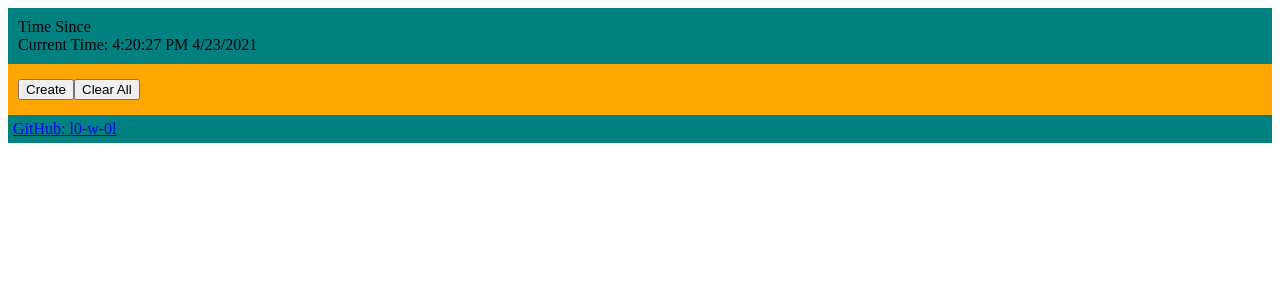
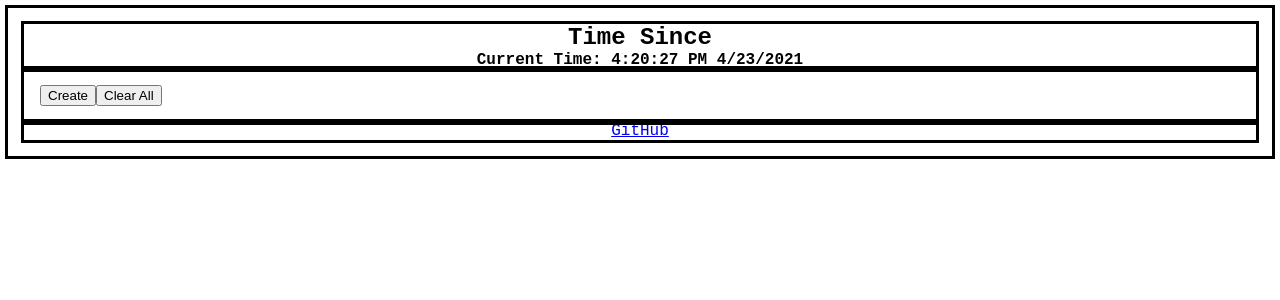
Before and after one commit to heinzja/angular-time-since, an Angular app: page / in a window 1280 px wide. Shown: the top 300 px of the page. Built offline with nearby package versions, Linux system fonts and the light colour scheme.

Commit message:
-- added global styling

```diff
--- a/src/app/app.component.scss
+++ b/src/app/app.component.scss
@@ -1,19 +1,19 @@
+@use "../styles.scss" as global;
+
 #root {
-  background: orange;
+  font-family: global.$global-font;
+  font-size: global.$global-font-size;
+  outline: global.$global-outline;
+  padding: global.$global-padding;
 }
 
 #header {
-  outline: 3px black;
-  margin-bottom: 5px;
-  padding: 10px;
-  background: teal;
-}
-#header-title {
-
+  outline: global.$global-outline;
 }
 
 #content {
-  padding: 10px;
+  outline: global.$global-outline;
+  padding: global.$global-padding;
 }
 
 #grid-container {
@@ -23,8 +23,6 @@
 }
 
 #footer {
-  outline: 3px black;
-  margin-top: 5px;
-  padding: 5px;
-  background: teal;
+  outline: global.$global-outline;
+  text-align: center;
 }
--- a/src/app/footer/footer.component.html
+++ b/src/app/footer/footer.component.html
@@ -1,5 +1,5 @@
 <div>
     <a href="https://github.com/l0-w-0l/angular-time-since">
-        GitHub: l0-w-0l
+        GitHub
     </a>
 </div>
--- a/src/app/header/header.component.html
+++ b/src/app/header/header.component.html
@@ -1,4 +1,4 @@
 <div id="root">
     <div id="header-title">Time Since</div>
-    <div style="width: 3px display right;">Current Time: {{todays_date}}</div>
+    <div id="current-time">Current Time: {{todays_date}}</div>
 </div>
--- a/src/app/header/header.component.scss
+++ b/src/app/header/header.component.scss
@@ -0,0 +1,13 @@
+#root {
+    text-align: center;
+    font-weight: bold;
+    background-color: white;
+}
+
+#header-title {
+    font-size: x-large;
+}
+
+#current-time {
+
+}
--- a/src/styles.scss
+++ b/src/styles.scss
@@ -1 +1,11 @@
 /* Add application styles & imports to this file! */
+
+$global-font:'Courier New', Courier, monospace;
+$global-font-size: 1em;
+
+$global-outline: 3px solid black;
+
+$global-border: 3px;
+$global-border-radius: 3px;
+
+$global-padding: 1em;
```
